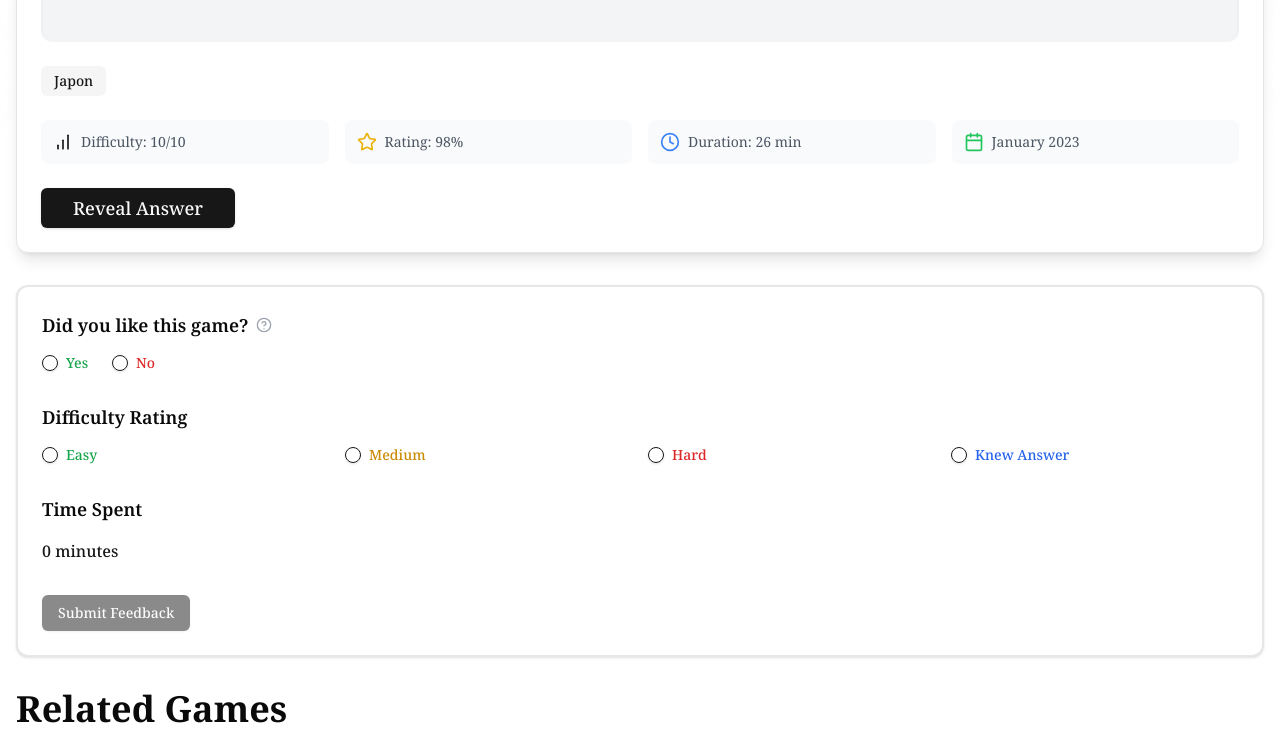
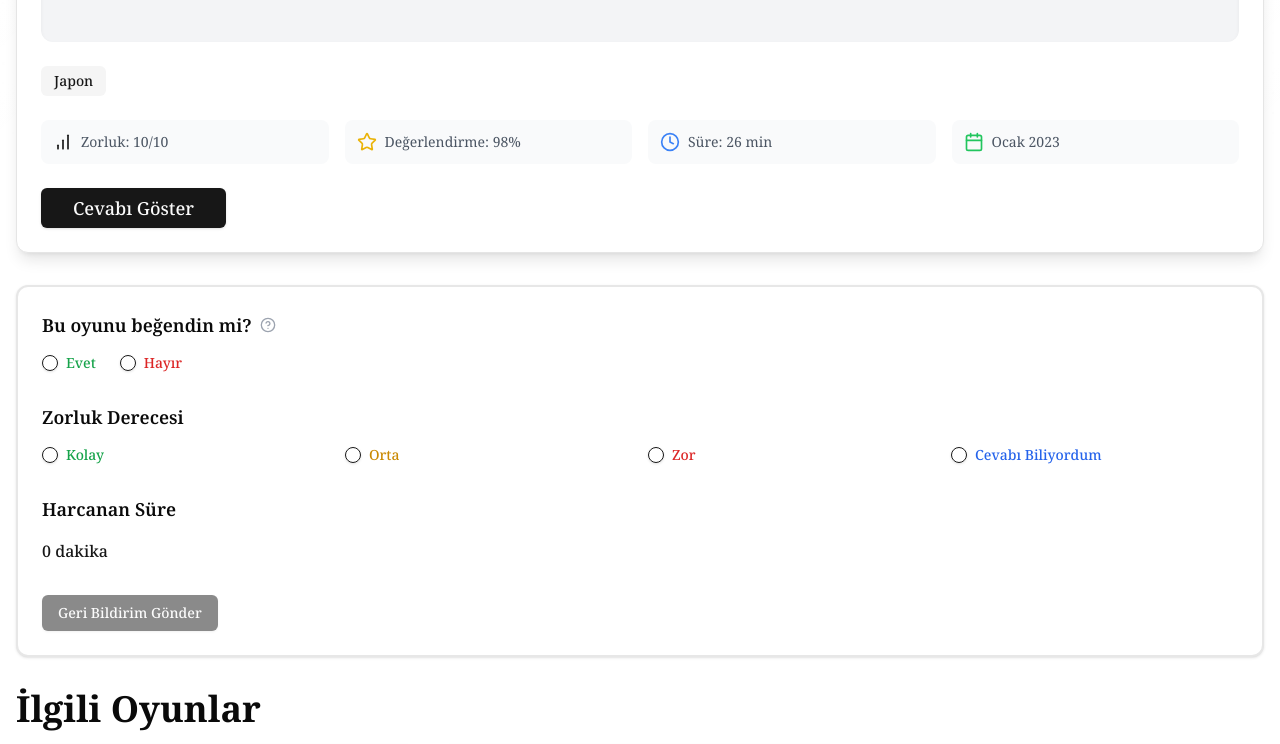
Before and after one commit to erdemgunal/hakki-araniyor, a Next.js app: page /games/123 in a window 1280 px wide. Shown: the part 660-1404 px from the top of the page. Built offline with nearby package versions, Linux system fonts and the light colour scheme.

Commit message:
Add Rules page, update Turkish translations, and refactor GameContext and GameFilters for improved state management and URL handling

```diff
--- a/package.json
+++ b/package.json
@@ -19,7 +19,7 @@
     "clsx": "^2.1.1",
     "framer-motion": "^11.15.0",
     "lucide-react": "^0.468.0",
-    "next": "15.1.1",
+    "next": "^15.1.2",
     "react": "^19.0.0",
     "react-dom": "^19.0.0",
     "tailwind-merge": "^2.5.5",
--- /dev/null
+++ b/src/app/rules/page.js
@@ -0,0 +1,7 @@
+import React from 'react'
+
+export default function Rules() {
+  return (
+    <div>Rules</div>
+  )
+}
--- a/src/components/GameCard.js
+++ b/src/components/GameCard.js
@@ -106,19 +106,19 @@ export default function GameCard({ game, handleShare, showAnswer, setShowAnswer,
                 <div className="grid grid-cols-2 lg:grid-cols-4 gap-4 text-xs sm:text-sm text-gray-600 mb-6">
                     <div className="flex items-center bg-gray-50 p-3 rounded-lg hover:bg-gray-100 transition-colors">
                         <BarChart className="w-4 h-4 sm:w-5 sm:h-5 mr-2 text-primary" />
-                        <span>Difficulty: {game.difficulty || 'N/A'}/10</span>
+                        <span>Zorluk: {game.difficulty || 'N/A'}/10</span>
                     </div>
                     <div className="flex items-center bg-gray-50 p-3 rounded-lg hover:bg-gray-100 transition-colors">
                         <Star className="w-4 h-4 sm:w-5 sm:h-5 mr-2 text-yellow-500" />
-                        <span>Rating: {game.rating || 'N/A'}%</span>
+                        <span>Değerlendirme: {game.rating || 'N/A'}%</span>
                     </div>
                     <div className="flex items-center bg-gray-50 p-3 rounded-lg hover:bg-gray-100 transition-colors">
                         <Clock className="w-4 h-4 sm:w-5 sm:h-5 mr-2 text-blue-500" />
-                        <span>Duration: {game.duration || 'N/A'} min</span>
+                        <span>Süre: {game.duration || 'N/A'} min</span>
                     </div>
                     <div className="flex items-center bg-gray-50 p-3 rounded-lg hover:bg-gray-100 transition-colors">
                         <Calendar className="w-4 h-4 sm:w-5 sm:h-5 mr-2 text-green-500" />
-                        <span>{game.date ? new Date(game.date * 1000).toLocaleDateString('en-US', {
+                        <span>{game.date ? new Date(game.date * 1000).toLocaleDateString('tr-TR', {
                             year: 'numeric',
                             month: 'long'
                         }) : 'N/A'}</span>
@@ -130,7 +130,7 @@ export default function GameCard({ game, handleShare, showAnswer, setShowAnswer,
                     className="w-full sm:w-auto text-base sm:text-lg font-medium transition-all hover:scale-105"
                     size="lg"
                 >
-                    {showAnswer ? 'Hide Answer' : 'Reveal Answer'}
+                    {showAnswer ? 'Cevabı Gizle' : 'Cevabı Göster'}
                 </Button>
             </CardContent>
         </Card>
--- a/src/components/GameContext.js
+++ b/src/components/GameContext.js
@@ -1,5 +1,5 @@
 "use client"
-import React, { createContext, useState, useContext, useEffect } from 'react'
+import React, { createContext, useState, useContext, useEffect, Suspense } from 'react'
 import { useRouter, useSearchParams } from 'next/navigation'
 import gamesData from '@/data/games.json'
 
@@ -7,7 +7,8 @@ const ITEMS_PER_PAGE = 12
 
 const GameContext = createContext()
 
-export const GameProvider = ({ children }) => {
+// Separate component that uses useSearchParams
+function GameProviderContent({ children }) {
   const router = useRouter()
   const searchParams = useSearchParams()
 
@@ -114,6 +115,15 @@ export const GameProvider = ({ children }) => {
   )
 }
 
+// Main provider with Suspense
+export const GameProvider = ({ children }) => {
+  return (
+    <Suspense fallback={<div>Loading game data...</div>}>
+      <GameProviderContent>{children}</GameProviderContent>
+    </Suspense>
+  )
+}
+
 export const useGameContext = () => {
   const context = useContext(GameContext)
   if (context === undefined) {
--- a/src/components/GameFilters.js
+++ b/src/components/GameFilters.js
@@ -1,4 +1,5 @@
 "use client"
+import { Suspense } from 'react'
 import { useState } from 'react'
 import { useGameContext } from './GameContext'
 import { useRouter, useSearchParams } from 'next/navigation' // Import for URL handling
@@ -12,7 +13,8 @@ import {
     SelectValue,
 } from "@/components/ui/select"
 
-export default function GameFilters() {
+// Separate component that uses useSearchParams
+function FiltersContent() {
     const { setSearchTerm, activeFilters, setActiveFilters, sortOrder, setSortOrder } = useGameContext()
     const [localSearchTerm, setLocalSearchTerm] = useState('')
     const router = useRouter() // Access router for URL updates
@@ -136,3 +138,12 @@ export default function GameFilters() {
         </div>
     )
 }
+
+// Main component with Suspense
+export default function GameFilters() {
+    return (
+        <Suspense fallback={<div>Loading filters...</div>}>
+            <FiltersContent />
+        </Suspense>
+    )
+}
--- a/src/components/GameGrid.js
+++ b/src/components/GameGrid.js
@@ -68,7 +68,7 @@ export default function GameGrid() {
                         </span>
                         <span className="flex items-center whitespace-nowrap">
                           <Calendar className="w-3 h-3 mr-1" />
-                          {new Date(game.date * 1000).toLocaleDateString('en-US', { year: 'numeric', month: 'long' })}
+                          {new Date(game.date * 1000).toLocaleDateString('tr-TR', { year: 'numeric', month: 'long' })}
                         </span>
                       </div>
                     </div>
--- a/src/components/RelatedGames.js
+++ b/src/components/RelatedGames.js
@@ -9,7 +9,7 @@ const RelatedGames = ({ currentGame, relatedGames }) => {
 
     return (
         <div className="mt-8">
-            <h2 className="text-4xl font-bold mb-4">Related Games</h2>
+            <h2 className="text-4xl font-bold mb-4">İlgili Oyunlar</h2>
             <div className="grid grid-cols-1 sm:grid-cols-2 lg:grid-cols-3 gap-4">
                 {relatedGames
                     .filter((game) => game.id !== currentGame.id)
@@ -63,7 +63,7 @@ const RelatedGames = ({ currentGame, relatedGames }) => {
                                             </span>
                                             <span className="flex items-center whitespace-nowrap">
                                                 <Calendar className="w-3 h-3 mr-1" />
-                                                {new Date(game.date * 1000).toLocaleDateString('en-US', { year: 'numeric', month: 'long' })}
+                                                {new Date(game.date * 1000).toLocaleDateString('tr-TR', { year: 'numeric', month: 'long' })}
                                             </span>
                                         </div>
                                     </div>
--- a/src/components/VoteForm.js
+++ b/src/components/VoteForm.js
@@ -13,30 +13,30 @@ const VoteForm = ({ handleVoteSubmit, vote, setVote, difficultyVote, setDifficul
             <form onSubmit={handleVoteSubmit} className="space-y-8">
                 <div className="space-y-4">
                     <h3 className="text-lg font-semibold flex items-center">
-                        Did you like this game?
+                        Bu oyunu beğendin mi?
                         <HelpCircle className="w-4 h-4 ml-2 text-gray-400" />
                     </h3>
                     <RadioGroup value={vote} onValueChange={setVote} className="flex gap-6">
                         <div className="flex items-center space-x-2">
                             <RadioGroupItem value="yes" id="yes" />
-                            <Label htmlFor="yes" className="text-green-600 font-medium">Yes</Label>
+                            <Label htmlFor="yes" className="text-green-600 font-medium">Evet</Label>
                         </div>
                         <div className="flex items-center space-x-2">
                             <RadioGroupItem value="no" id="no" />
-                            <Label htmlFor="no" className="text-red-600 font-medium">No</Label>
+                            <Label htmlFor="no" className="text-red-600 font-medium">Hayır</Label>
                         </div>
                     </RadioGroup>
                 </div>
 
                 <div className="space-y-4">
-                    <h3 className="text-lg font-semibold">Difficulty Rating</h3>
+                    <h3 className="text-lg font-semibold">Zorluk Derecesi</h3>
                     <RadioGroup value={difficultyVote} onValueChange={setDifficultyVote}
                         className="grid grid-cols-2 sm:grid-cols-4 gap-4">
                         {[
-                            { value: 'easy', label: 'Easy', color: 'text-green-600' },
-                            { value: 'medium', label: 'Medium', color: 'text-yellow-600' },
-                            { value: 'hard', label: 'Hard', color: 'text-red-600' },
-                            { value: 'knew-answer', label: 'Knew Answer', color: 'text-blue-600' }
+                            { value: 'easy', label: 'Kolay', color: 'text-green-600' },
+                            { value: 'medium', label: 'Orta', color: 'text-yellow-600' },
+                            { value: 'hard', label: 'Zor', color: 'text-red-600' },
+                            { value: 'knew-answer', label: 'Cevabı Biliyordum', color: 'text-blue-600' }
                         ].map(({ value, label, color }) => (
                             <div key={value} className="flex items-center space-x-2">
                                 <RadioGroupItem value={value} id={value} />
@@ -49,9 +49,9 @@ const VoteForm = ({ handleVoteSubmit, vote, setVote, difficultyVote, setDifficul
                 </div>
 
                 <div className="space-y-4">
-                    <h3 className="text-lg font-semibold">Time Spent</h3>
+                    <h3 className="text-lg font-semibold">Harcanan Süre</h3>
                     <div className="text-base font-medium text-primary">
-                        {elapsedTime} {elapsedTime === 1 ? 'minute' : 'minutes'}
+                        {elapsedTime} dakika
                     </div>
                 </div>
 
@@ -60,7 +60,7 @@ const VoteForm = ({ handleVoteSubmit, vote, setVote, difficultyVote, setDifficul
                     disabled={!vote || !difficultyVote}
                     className="w-full sm:w-auto transition-all hover:scale-105"
                 >
-                    Submit Feedback
+                    Geri Bildirim Gönder
                 </Button>
             </form>
         </CardContent>
```
Also changed, not shown: 1 other file (tests, documents, lock files or other folders).
